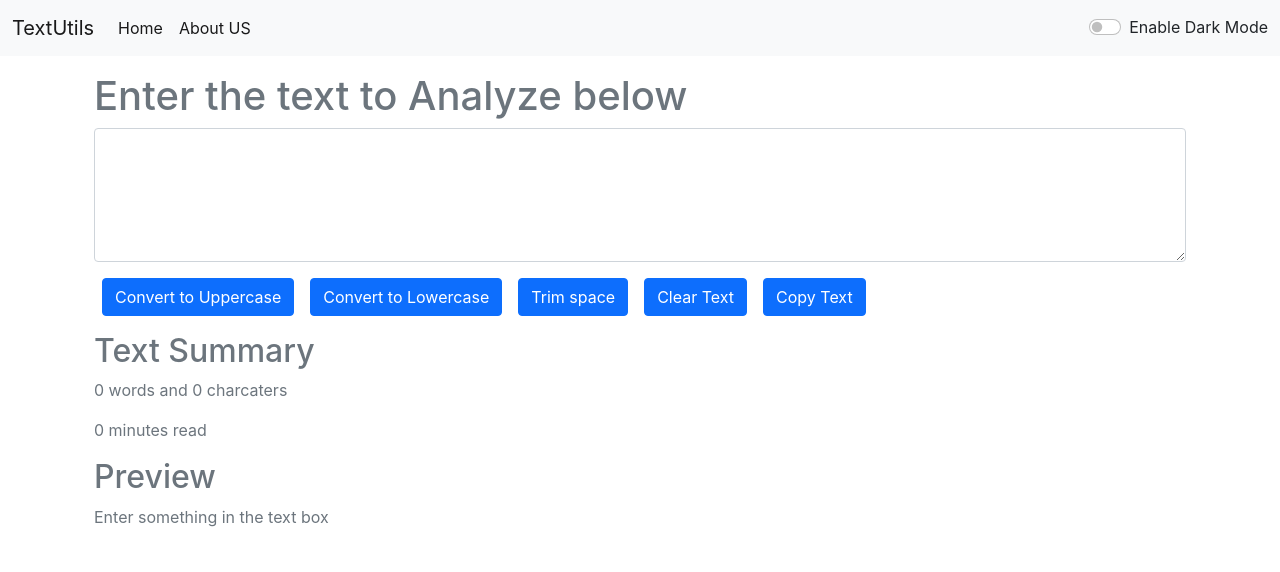
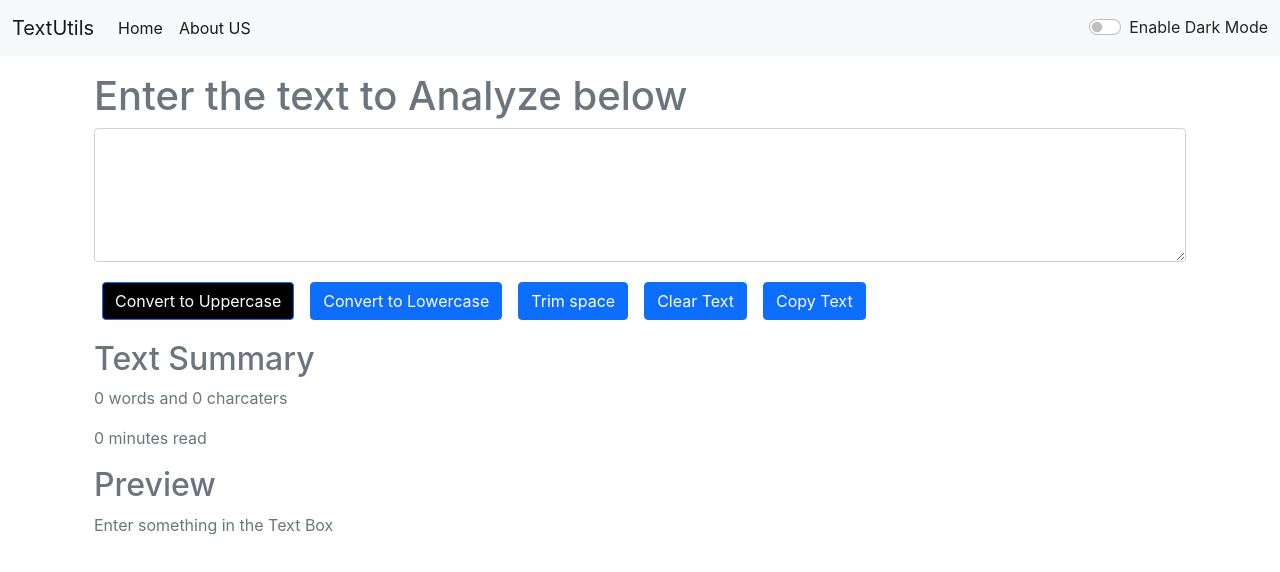
Before and after one commit to Akshat12210/TextUtilsReact, a React (Create React App) app: page / in a window 1280 px wide. Shown: the top 572 px of the page. Built offline with nearby package versions, Linux system fonts and the light colour scheme.

Commit message:
Button color

```diff
--- a/src/Components/TextForm.js
+++ b/src/Components/TextForm.js
@@ -69,15 +69,16 @@ export default function TextForm(props) {
                     <h1>{props.heading} </h1>
                     <textarea  style={{backgroundColor:props.mode==='light'?'white':'#6c757d',color:props.mode==='light'?'#6c757d':'white'}} className="form-control" id="myBox" rows="5" value={text} onChange={onhandlechange} ></textarea>
                 </div>
-                <button className="btn btn-primary mx-2" onClick={handleUpClick} >Convert to Uppercase</button>
 
-                <button className="btn btn-primary mx-2" onClick={handleLoClick} >Convert to Lowercase</button>
+                <button className="btn btn-primary mx-2  my-1" style={{backgroundColor:props.mode==='light'?'black':'white',color:props.mode==='light'?'white':'black'}}  onClick={handleUpClick} >Convert to Uppercase</button>
 
-                <button className="btn btn-primary mx-2" onClick={trim} >Trim space</button>
+                <button className="btn btn-primary mx-2  my-1" onClick={handleLoClick} >Convert to Lowercase</button>
 
-                <button className="btn btn-primary mx-2" onClick={clear} >Clear Text</button>
+                <button className="btn btn-primary mx-2  my-1" onClick={trim} >Trim space</button>
 
-                <button className="btn btn-primary mx-2" onClick={copy} >Copy Text</button>
+                <button className="btn btn-primary mx-2  my-1" onClick={clear} >Clear Text</button>
+
+                <button className="btn btn-primary mx-2  my-1" onClick={copy} >Copy Text</button>
 
                 {/* to change color using button */}
                 {/* <textarea  style={{backgroundColor:props.mode==='light'?'white':'#6c757d',color:colors}} */}
@@ -92,7 +93,7 @@ export default function TextForm(props) {
                     <p>{text.length>1?text.split(' ').length:0} words and {text.length} charcaters</p>
                     <p>{text.length>1?0.008*text.split(' ').length:0} minutes read</p>
                 <h2>Preview</h2>
-               <p>{text.length>0?text:"Enter something in the text box"}</p>
+               <p>{text.length>0?text:"Enter something in the Text Box"}</p>
             </div>
         </>
     )
```
